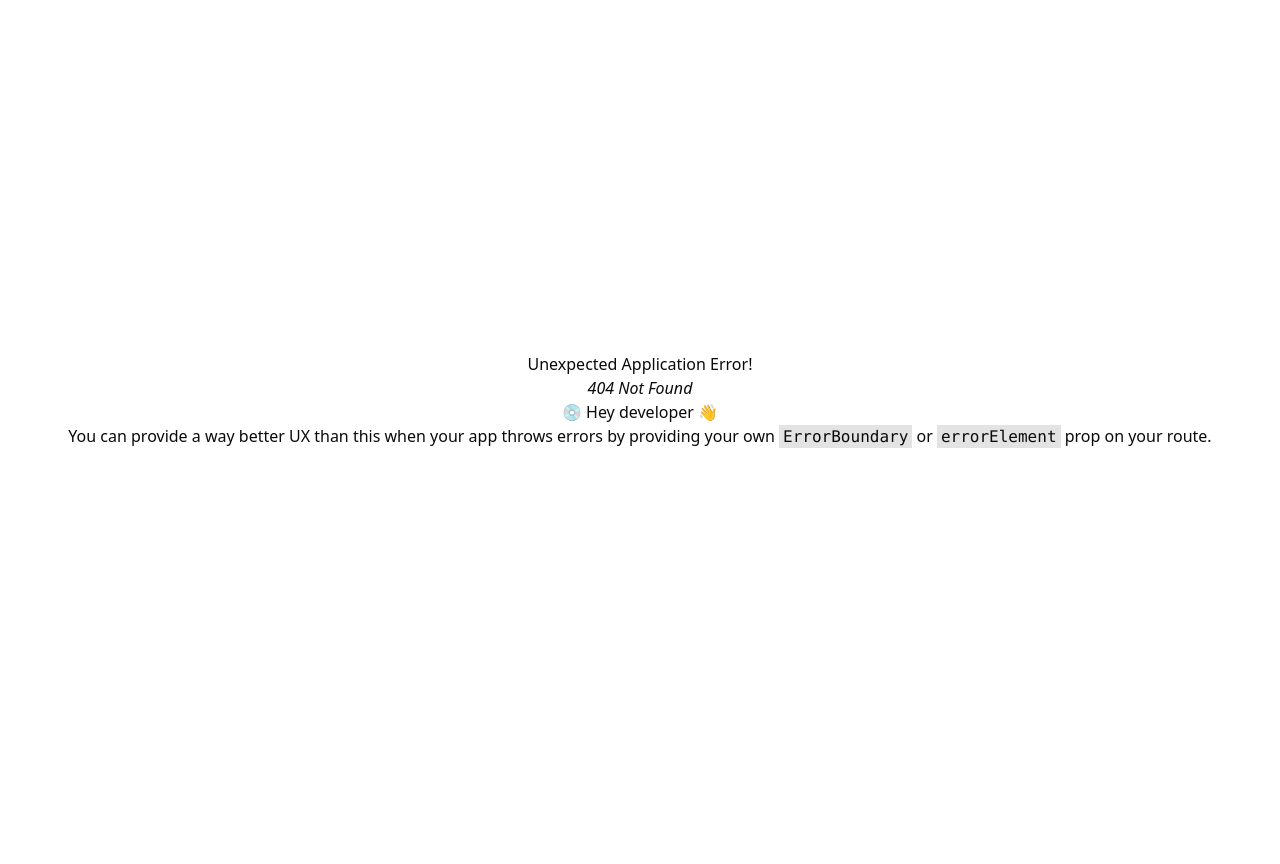
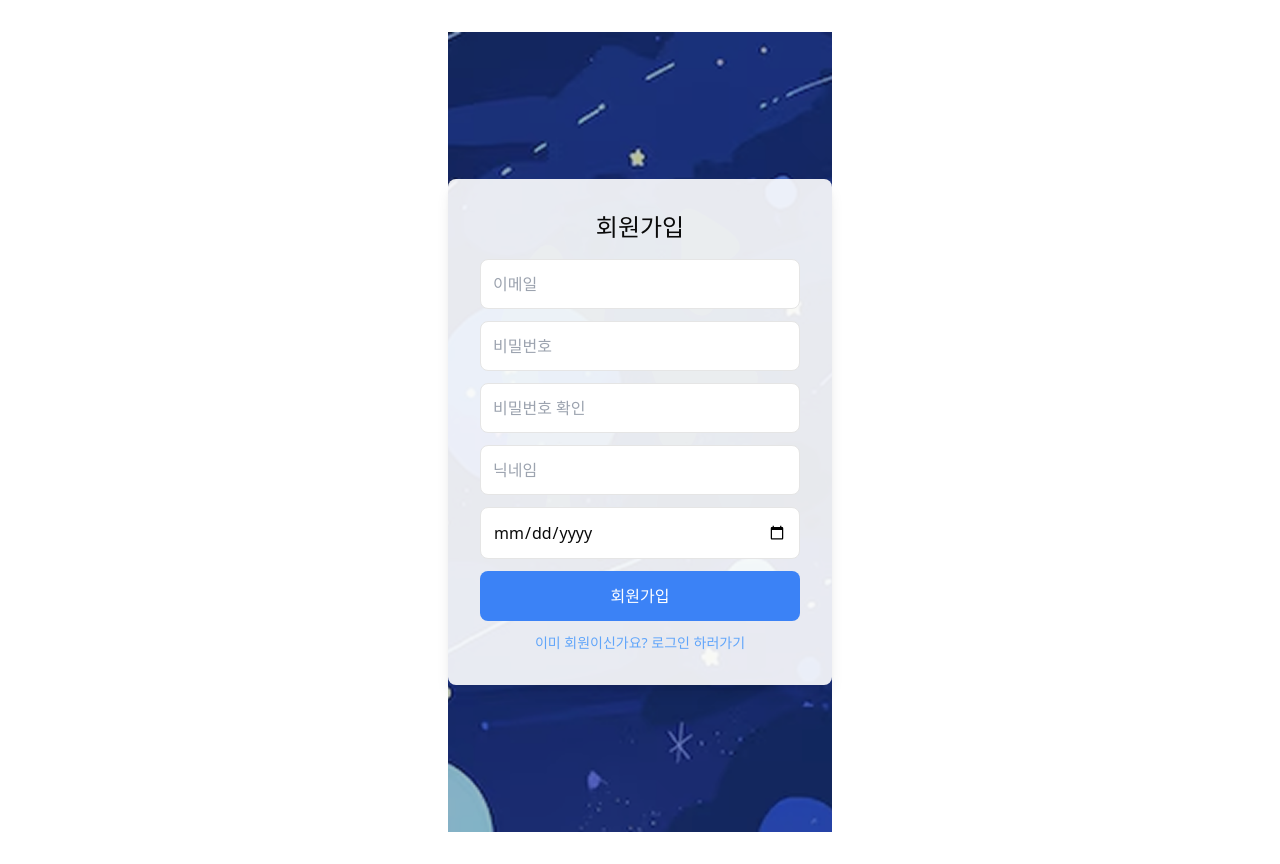
Before and after one commit to 8resd8/Econimal, a React (Vite) app in the folder FrontEnd/: page /signup in a window 1280 px wide. Before the commit this address had no page. Before the commit the page ends 800 px from the top, so only its background shows below. Built offline with nearby package versions, Linux system fonts and the light colour scheme.

Commit message:
feat: 회원가입 구성

```diff
--- a/FrontEnd/src/pages/Auth/SignUp.tsx
+++ b/FrontEnd/src/pages/Auth/SignUp.tsx
@@ -1 +1,92 @@
-// 회원가입 로직
+import { useState } from "react";
+import bgImage from "@/assets/auth_background.png"; // 배경 이미지
+import logoImage from "@/assets/logo.png"; // 로고 이미지
+
+const Signup = () => {
+  const [email, setEmail] = useState("");
+  const [password, setPassword] = useState("");
+  const [confirmPassword, setConfirmPassword] = useState("");
+  const [nickname, setNickname] = useState("");
+  const [birthdate, setBirthdate] = useState("");
+
+  const handleSignup = async () => {
+    if (password !== confirmPassword) {
+      alert("비밀번호가 일치하지 않습니다.");
+      return;
+    }
+    try {
+      // 회원가입 로직 (추후 API 연결)
+      alert("회원가입 성공!");
+    } catch (error) {
+      alert("회원가입 실패");
+    }
+  };
+
+  return (
+    <div
+      className="flex items-center justify-center min-h-screen bg-cover bg-center relative"
+      style={{ backgroundImage: `url(${bgImage})` }}
+    >
+      {/* 반투명 로고 */}
+      <img
+        src={logoImage}
+        alt="로고"
+        className="absolute w-72 opacity-20"
+        style={{ top: "20%", left: "50%", transform: "translateX(-50%)" }}
+      />
+
+      {/* 회원가입 폼 */}
+      <div className="relative bg-white bg-opacity-90 p-8 rounded-lg text-center shadow-lg w-96">
+        <h2 className="text-2xl font-bold mb-4">회원가입</h2>
+        <div className="flex flex-col space-y-3">
+          <input
+            type="email"
+            value={email}
+            onChange={(e) => setEmail(e.target.value)}
+            placeholder="이메일"
+            className="p-3 border rounded-lg"
+          />
+          <input
+            type="password"
+            value={password}
+            onChange={(e) => setPassword(e.target.value)}
+            placeholder="비밀번호"
+            className="p-3 border rounded-lg"
+          />
+          <input
+            type="password"
+            value={confirmPassword}
+            onChange={(e) => setConfirmPassword(e.target.value)}
+            placeholder="비밀번호 확인"
+            className="p-3 border rounded-lg"
+          />
+          <input
+            type="text"
+            value={nickname}
+            onChange={(e) => setNickname(e.target.value)}
+            placeholder="닉네임"
+            className="p-3 border rounded-lg"
+          />
+          <input
+            type="date"
+            value={birthdate}
+            onChange={(e) => setBirthdate(e.target.value)}
+            placeholder="생년월일"
+            className="p-3 border rounded-lg"
+          />
+          <button
+            onClick={handleSignup}
+            className="bg-blue-500 text-white p-3 rounded-lg hover:bg-blue-600"
+          >
+            회원가입
+          </button>
+          <a href="/login" className="text-blue-400 text-sm">
+            이미 회원이신가요? 로그인 하러가기
+          </a>
+        </div>
+      </div>
+    </div>
+  );
+};
+
+export default Signup;
--- a/FrontEnd/src/router.tsx
+++ b/FrontEnd/src/router.tsx
@@ -2,6 +2,7 @@ import { createBrowserRouter } from 'react-router-dom';
 import Home from './pages/Home';
 import Town from './pages/town/Town';
 import Login from './pages/Auth/Login';
+import Signup from './pages/Auth/SignUp';
 
 export const router = createBrowserRouter([
   {
@@ -16,4 +17,8 @@ export const router = createBrowserRouter([
     path: '/login',
     element: <Login />,
   },
+  {
+    path: '/signup',
+    element: <Signup />
+  },
 ]);
```
